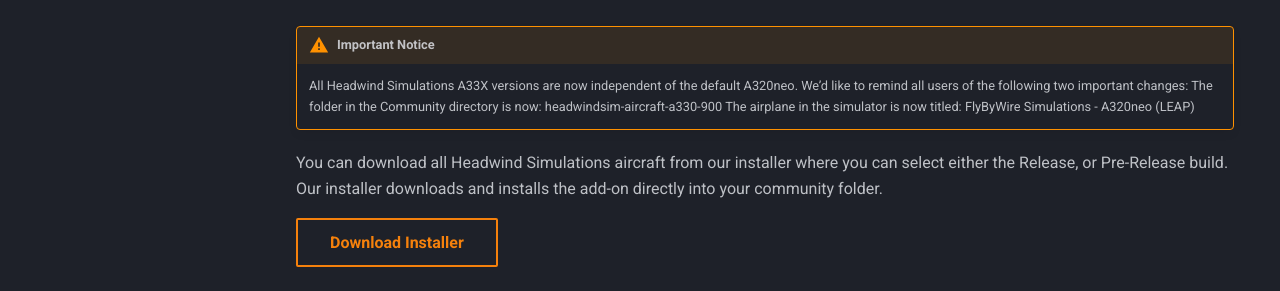
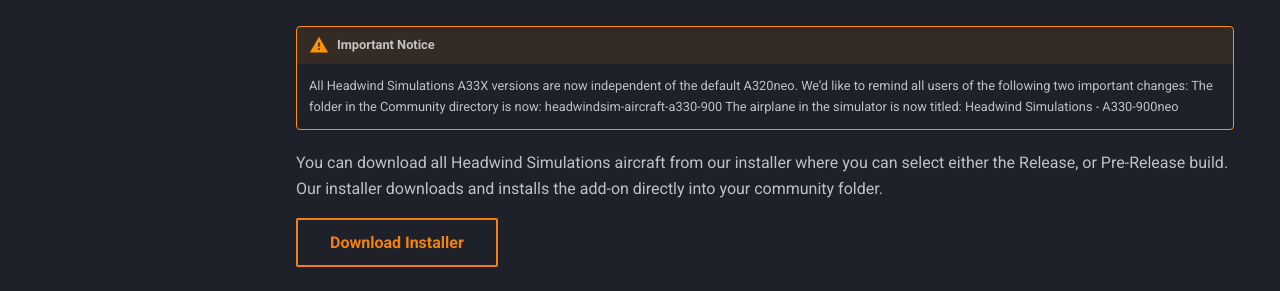
Before and after one commit to Monkyofwar/HeadwindSim-Docs, an MkDocs documentation site: the page built from docs/HDW330Ceo_Overview.md, in a window 1280 px wide and 900 px high, scrolled down 1332 px. Shown: the part 564-855 px from the top of the window. Built offline with MkDocs 1.6.1 and Material for MkDocs 9.7.7, drawn with Linux system fonts in a browser that asks for light colours.

Commit message:
Update HDW330Ceo_Overview.md
typo fix

Co-Authored-By: Callum H. <70917017+SquawkID@users.noreply.github.com>

```diff
--- a/docs/HDW330Ceo_Overview.md
+++ b/docs/HDW330Ceo_Overview.md
@@ -67,7 +67,7 @@ ANSWER
 <br>
 ## Installation Guide
 !!! Warning "Important Notice"
-    All Headwind Simulations A33X versions are now independent of the default A320neo. We’d like to remind all users of the following two important changes: The folder in the Community directory is now: headwindsim-aircraft-a330-900 The airplane in the simulator is now titled: FlyByWire Simulations - A320neo (LEAP)
+    All Headwind Simulations A33X versions are now independent of the default A320neo. We’d like to remind all users of the following two important changes: The folder in the Community directory is now: headwindsim-aircraft-a330-900 The airplane in the simulator is now titled: Headwind Simulations - A330-900neo
 You can download all Headwind Simulations aircraft from our installer where you can select either the Release, or Pre-Release build. Our installer downloads and installs the add-on directly into your community folder.
 
 <a class="md-button" href="https://cdn.headwindsim.net/installer/release/Headwind_Installer_Setup.exe" target="new">Download Installer</a>
```
